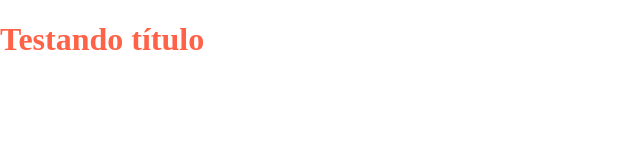
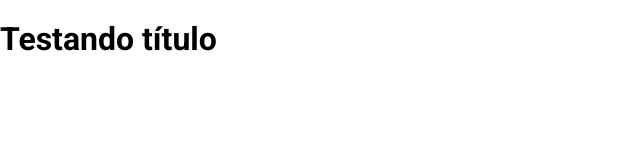
Before and after one commit to celiovjunior/dio-javascript-http, a plain HTML site: page index.html in a window 1280 px wide. Shown: the whole page, without its empty margins (0-640 px from the left). Drawn offline with nearby package versions, Linux system fonts and the light colour scheme.

Commit message:
imported the Roboto font-family

```diff
--- a/assets/css/global.css
+++ b/assets/css/global.css
@@ -1,3 +1,5 @@
-h1 {
-  color: tomato;
+@import url('https://fonts.googleapis.com/css2?family=Roboto:wght@300;400;500;700&display=swap');
+
+body {
+  font-family: 'Roboto', Helvetica, Arial, sans-serif;
 }
```
